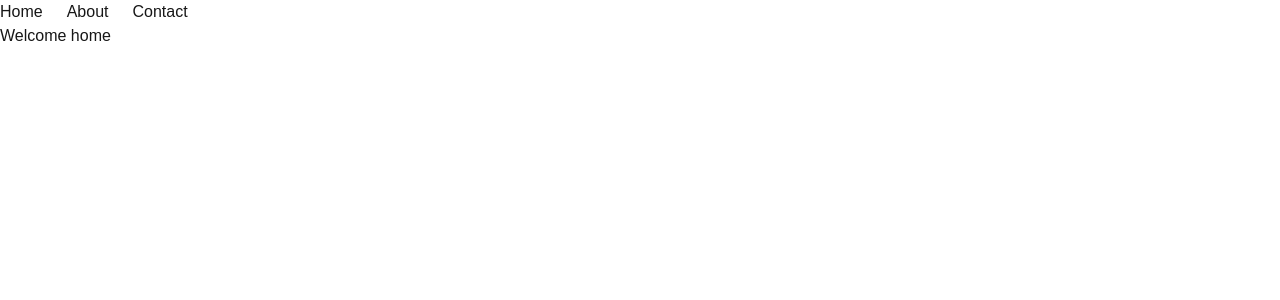
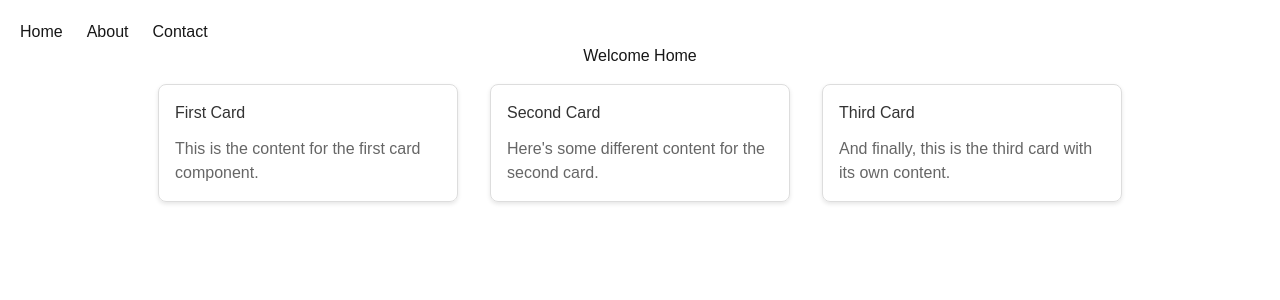
Before and after one commit to ron199807/alx-project-0x02-setup, a Next.js app in the folder alx-project-0x02/: page /home in a window 1280 px wide. Shown: the top 300 px of the page. Built offline with nearby package versions, Linux system fonts and the light colour scheme.

Commit message:
Created a Reusable Card Component

```diff
--- /dev/null
+++ b/alx-project-0x02/components/common/Card.tsx
@@ -0,0 +1,38 @@
+import React from 'react';
+import { CardProps } from '@/interfaces';
+
+const Card: React.FC<CardProps> = ({ title, content }) => {
+  return (
+    <div className="card">
+      <div className="card-header">
+        <h3>{title}</h3>
+      </div>
+      <div className="card-body">
+        <p>{content}</p>
+      </div>
+      <style jsx>{`
+        .card {
+          border: 1px solid #ddd;
+          border-radius: 8px;
+          box-shadow: 0 2px 4px rgba(0, 0, 0, 0.1);
+          margin: 16px;
+          padding: 16px;
+          max-width: 300px;
+        }
+        .card-header {
+          margin-bottom: 12px;
+        }
+        .card-header h3 {
+          margin: 0;
+          color: #333;
+        }
+        .card-body p {
+          margin: 0;
+          color: #666;
+        }
+      `}</style>
+    </div>
+  );
+};
+
+export default Card;
--- a/alx-project-0x02/interfaces/index.ts
+++ b/alx-project-0x02/interfaces/index.ts
@@ -1,3 +1,8 @@
 export interface button {
     title: string
 }
+
+export interface CardProps {
+  title: string;
+  content: string;
+}
--- a/alx-project-0x02/pages/home.tsx
+++ b/alx-project-0x02/pages/home.tsx
@@ -1,13 +1,38 @@
-import { NextPage } from "next";
+import React from 'react';
 import { Header } from "@/components/layout/Header";
+import Card from '../components/common/Card';
 
-const Home: NextPage = () => {
-    return (
-        <div>
-            <Header />
-            <p>Welcome home</p>
-        </div>
-    )
-}
+const HomePage: React.FC = () => {
+  return (
+    <div className="home-container">
+        <Header />
+      <h1 className='text-center'>Welcome Home</h1>
+      <div className="cards-container">
+        <Card
+          title="First Card"
+          content="This is the content for the first card component."
+        />
+        <Card
+          title="Second Card"
+          content="Here's some different content for the second card."
+        />
+        <Card
+          title="Third Card"
+          content="And finally, this is the third card with its own content."
+        />
+      </div>
+      <style jsx>{`
+        .home-container {
+          padding: 20px;
+        }
+        .cards-container {
+          display: flex;
+          flex-wrap: wrap;
+          justify-content: center;
+        }
+      `}</style>
+    </div>
+  );
+};
 
-export default Home
+export default HomePage;
```
